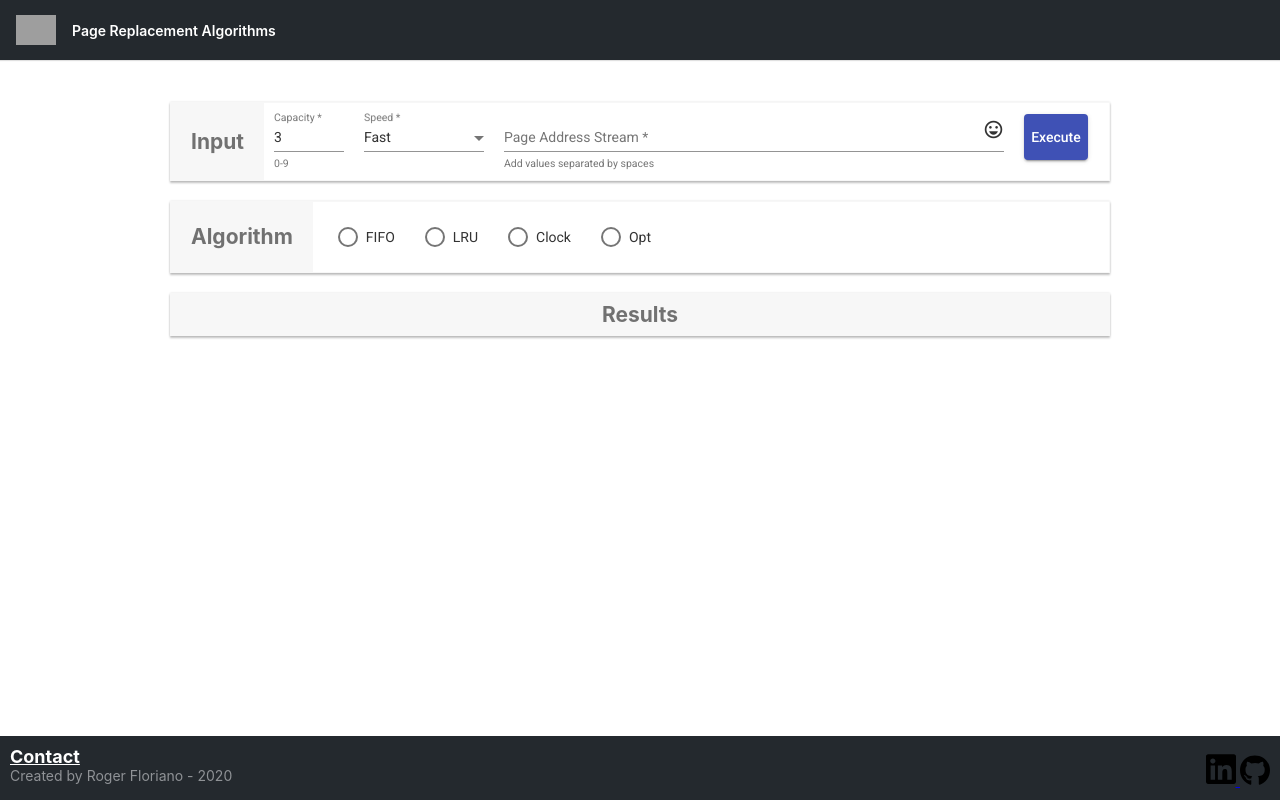
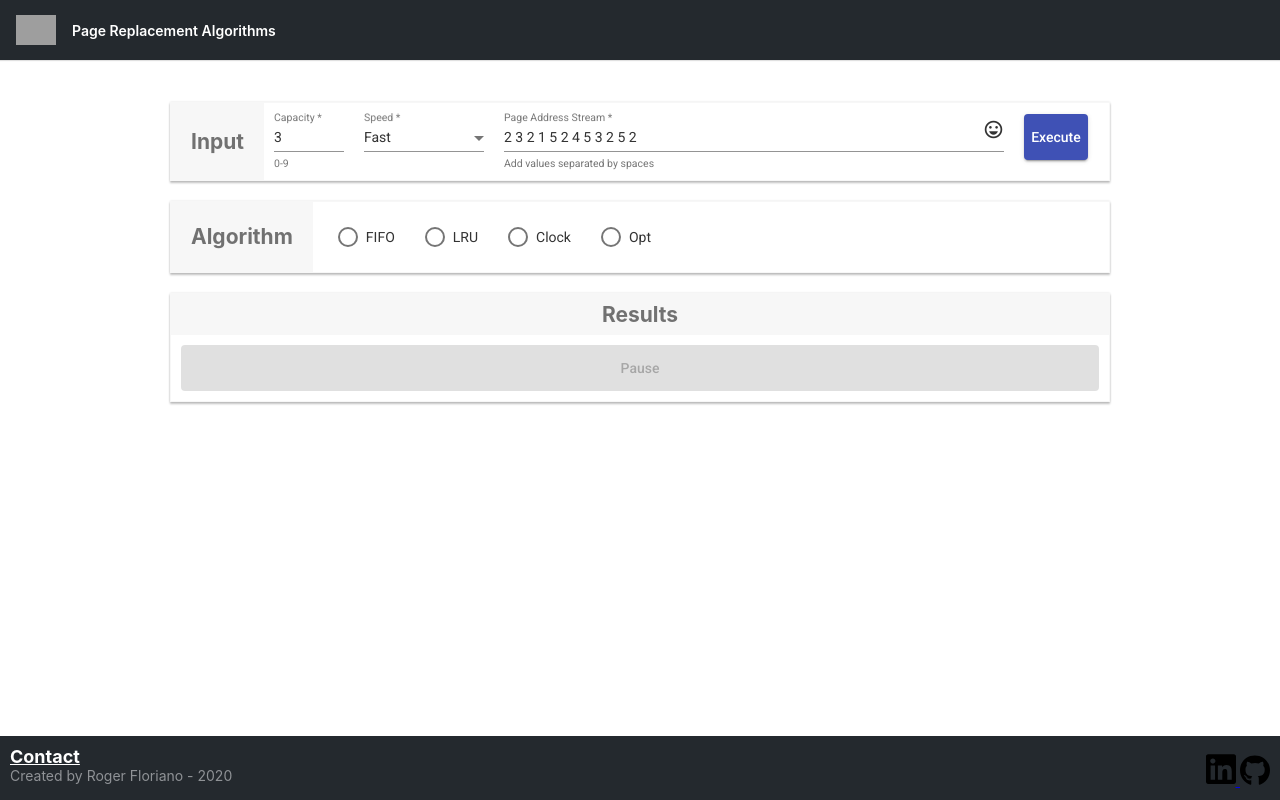
Before and after one commit to petruki/page-replacement-algorithm, an Angular app: page / in a window 1280 px wide. Built offline with nearby package versions, Linux system fonts and the light colour scheme; grey boxes are pictures that could not be loaded.

Commit message:
Added pause/resume feature

```diff
--- a/src/app/app.component.html
+++ b/src/app/app.component.html
@@ -28,7 +28,7 @@
 
     <mat-form-field class="input-stream-form" appearance="legacy">
       <mat-label>Page Address Stream</mat-label>
-      <input #stream matInput placeholder="Page Address Stream" required maxlength="50">
+      <input #stream matInput placeholder="Page Address Stream" required maxlength="50" value="2 3 2 1 5 2 4 5 3 2 5 2">
       <mat-icon matSuffix>sentiment_very_satisfied</mat-icon>
       <mat-hint>Add values separated by spaces</mat-hint>
     </mat-form-field>
@@ -41,7 +41,7 @@
     <div class="title">
       <h1 style="margin: auto;">Algorithm</h1>
     </div>
-    <mat-radio-group ngModel #algorithm="ngModel" class="input-algorithm-form" required aria-label="Select an algorithm" (change)="onChangeAlgorithm($event)">
+    <mat-radio-group ngModel #algorithm="ngModel" class="input-algorithm-form" required aria-label="Select an algorithm">
       <mat-radio-button value="1" color="warn">FIFO</mat-radio-button>
       <mat-radio-button value="2" color="warn">LRU</mat-radio-button>
       <mat-radio-button value="3" color="warn">Clock</mat-radio-button>
@@ -54,6 +54,8 @@
     <div class="title">
       <h1 style="margin: auto;">Results</h1>
     </div>
+    <button mat-raised-button color="{{ paused ? 'primary' : 'warn' }}" style="padding: 5px; margin: inherit;"
+      (click)="onControl()" [disabled]="!executing">{{ paused ? 'Resume' : 'Pause' }}</button>
 
     <app-fifo #fifoComponent></app-fifo>
     <app-lru #lruComponent></app-lru>
--- a/src/app/app.component.ts
+++ b/src/app/app.component.ts
@@ -33,6 +33,8 @@ export class AppComponent implements OnInit {
 
   executing: boolean = false;
   error: string = '';
+  algorithmNum: number;
+  paused: boolean = false;
 
   constructor() {}
 
@@ -66,22 +68,34 @@ export class AppComponent implements OnInit {
       this.clockComponent.capacity = undefined;
       this.optComponent.capacity = undefined;
 
-      const algorithmNum = Number(algorithm);
-      if (algorithmNum === 1)
+      this.algorithmNum = Number(algorithm);
+      if (this.algorithmNum === 1)
         this.fifoComponent.execute(stream, capacity, speed, this);
-      else if (algorithmNum === 2)
+      else if (this.algorithmNum === 2)
         this.lruComponent.execute(stream, capacity, speed, this);
-      else if (algorithmNum === 3)
+      else if (this.algorithmNum === 3)
         this.clockComponent.execute(stream, capacity, speed, this);
-      else if (algorithmNum === 4)
+      else if (this.algorithmNum === 4)
         this.optComponent.execute(stream, capacity, speed, this);
     } catch (e) {
       this.error = e.message;
     }
   }
 
-  public onChangeAlgorithm(event) {
+  public onControl() {
+    if (!this.paused)
+      this.paused = true;
+    else
+      this.paused = false;
 
+    if (this.algorithmNum === 1)
+      this.fifoComponent.toggle();
+    else if (this.algorithmNum === 2)
+      this.lruComponent.toggle();
+    else if (this.algorithmNum === 3)
+      this.clockComponent.toggle();
+    else if (this.algorithmNum === 4)
+      this.optComponent.toggle();
   }
 
 }
--- a/src/app/page-algorithm.ts
+++ b/src/app/page-algorithm.ts
@@ -3,19 +3,20 @@ import { Tile, AppComponent } from './app.component';
 export abstract class PageAlgorithm {
 
   // Frame status
-    ALLOC_FRAME: string = 'lightblue';
-    NOT_ALLOC_FRAME: string = 'rgb(227, 227, 227)';
-    FAULT: string = '#e6adad';
+  protected ALLOC_FRAME: string = 'lightblue';
+  protected NOT_ALLOC_FRAME: string = 'rgb(227, 227, 227)';
+  protected FAULT: string = '#e6adad';
 
   // Cursor status
-    READING: string = '2px solid #ff000091';
-    NOT_READING: string = '0px';
+  protected READING: string = '2px solid #ff000091';
+  protected NOT_READING: string = '0px';
 
   columns: number;
   capacity: number;
   tiles: Tile[];
 
-    delayTime: number = 500;
+  protected delayTime: number = 500;
+  private paused: boolean = false;
 
   protected async loadBlocks(stream: string, capacity: string) {
     this.tiles = [];
@@ -42,7 +43,7 @@ export abstract class PageAlgorithm {
     }
   }
 
-    protected async verifyFault(fault: number, next: number,  numEntries: number, capacity: number, value: any) {
+  protected async verifyFault(fault: number, next: number, numEntries: number, capacity: number, value: any) {
     await this.fulfillFault(fault, numEntries, capacity, value); await this.delay(this.delayTime);
     if (next + 1 < numEntries) {
       this.prepareNextBlock(numEntries, capacity, next); await this.delay(this.delayTime);
@@ -76,8 +77,15 @@ export abstract class PageAlgorithm {
     return tile.text === ' ';
   }
 
-    protected delay(ms: number) {
-        return new Promise( resolve => setTimeout(resolve, ms) );
+  protected async delay(ms: number) {
+    while (this.paused) {
+      await new Promise(resolve => setTimeout(resolve, 500));
+    }
+    return new Promise(resolve => setTimeout(resolve, ms));
+  }
+
+  toggle() {
+    this.paused = !this.paused;
   }
 
   public async execute(stream: string, capacity: string, speed: any, app: AppComponent) {
```
Also changed, not shown: 1 other file (tests, documents, lock files or other folders). Lines whose indentation alone changed are shown as unchanged.
